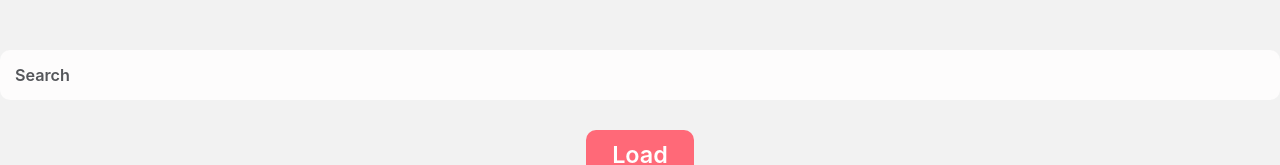
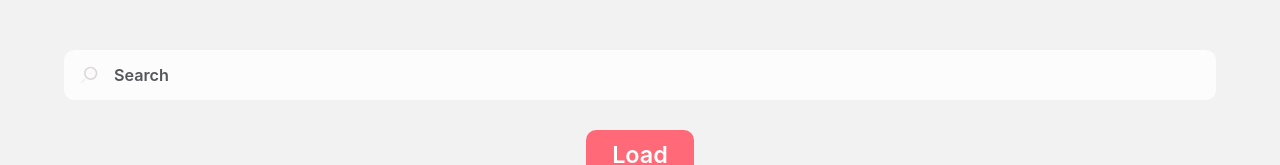
Before and after one commit to CRamos132/book-platform, a React (Create React App) app: page /search in a window 1280 px wide. Shown: the top 165 px of the page. Built offline with nearby package versions, Linux system fonts and the light colour scheme.

Commit message:
added search iicon to search page

```diff
--- a/src/pages/Search.tsx
+++ b/src/pages/Search.tsx
@@ -1,7 +1,7 @@
 import React, { useEffect, useState } from 'react';
-import Input from '../components/atoms/Input/Input';
 import BookList from '../components/molecules/BookList/BookList';
 import NavMenu from '../components/molecules/NavMenu/NavMenu';
+import SearchInput from '../components/molecules/SearchInput/SearchInput';
 import Main from '../components/templates/Main/Main';
 import useDebounce from '../helpers/debounce';
 import getUrlParam from '../helpers/getUrlParam';
@@ -26,7 +26,7 @@ const Search: React.FC = () => {
   return (
     <Main
       top={(
-        <Input
+        <SearchInput
           type="search"
           name="query"
           value={displayQuery}
```
